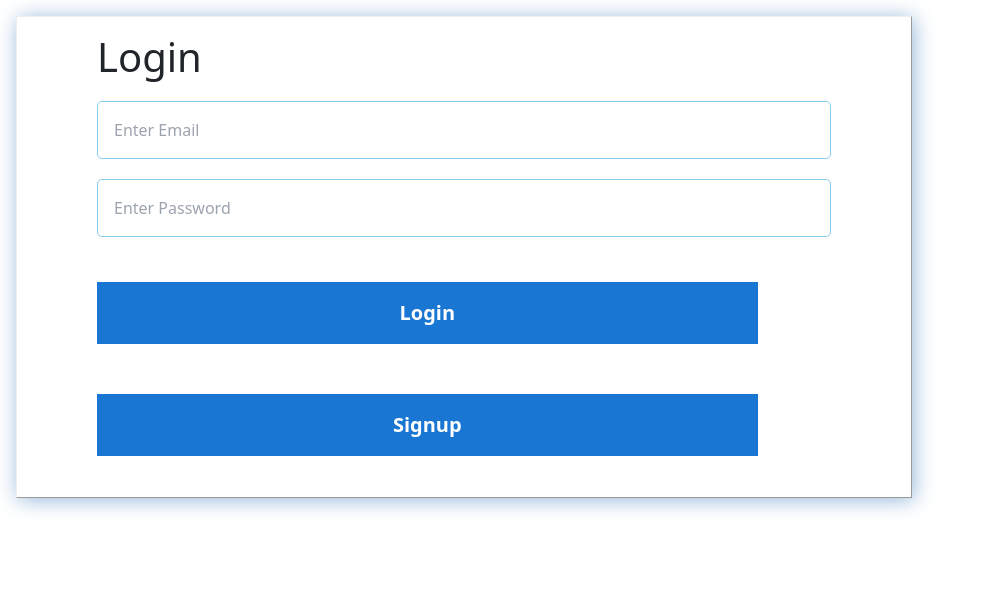
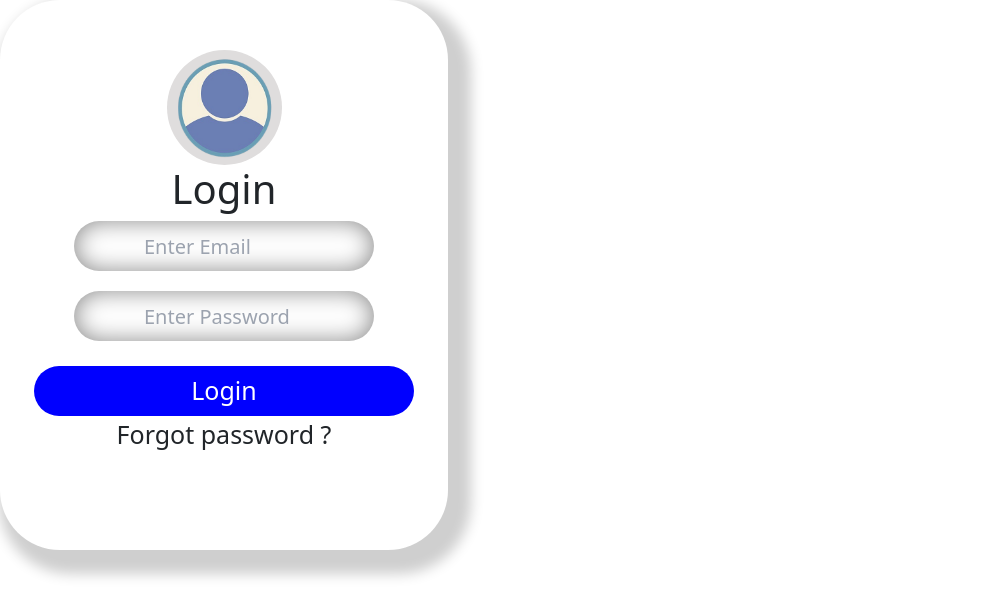
Before and after one commit to manishsingh7001/mania-surbe7001, a React (Create React App) app in the folder Frontend/regex/: page / in a window 1280 px wide. Shown: the top 616 px of the page, without its empty margins (0-989 px from the left). Built offline with nearby package versions, Linux system fonts and the light colour scheme.

Commit message:
Total student edit

```diff
--- /dev/null
+++ b/Frontend/regex/src/Admin/AdminLogin.css
@@ -0,0 +1,87 @@
+.main {
+    text-align: center;
+    justify-content: center;
+    align-items: center;
+    display: flex;
+    padding-top: 90px;
+    padding-bottom: 90px;
+  }
+  .login-sub-main {
+    display: flex;
+    justify-content: center;
+    height: 550px;
+    width: 35%;
+    text-align: center;
+    box-shadow: 11px 12px 13px 12px rgb(207, 207, 207);
+    padding-top: 30px;
+    border-radius: 60px;
+    background-color: white;
+  }
+  .login-imgs {
+      padding-top: 20px;
+      justify-content: center;
+      display: flex;
+    }
+  .login-container-image {
+    background-color: rgb(223, 221, 221);
+    border-radius: 150px;
+    align-items: center;
+    display: flex;
+    justify-content: center;
+    height: 115px;
+    width: 115px;
+  }
+  .login-profile {
+    height: 120px;
+    width: 150px;
+    border-radius: 130px;
+  }
+
+  #login-input{
+      width: 300px;
+      height: 50px;
+      border-radius: 60px;
+      box-shadow: inset 0px 0px 25px 0px #888;
+      border: none;
+      outline: none;
+      background-color: #fff;
+  }
+
+  .login-email{
+      height: 25px;
+      width: 25px;
+      position: absolute;
+      padding: 14px 0 0 25px;
+  }
+
+  .login-name{
+      padding-left: 70px;
+      font-size: 20px;
+  }
+  .login-second-input{
+      padding-top: 20px;
+  }
+
+  .loogin-button{
+      width: 380px;
+      height: 50px;
+      border-radius: 50px;
+      background-color: blue;
+      color: white;
+      font-size: 25px;
+      border: none;
+  }
+  .login-login-button{
+      padding-top: 25px;
+      border-radius: 60px;
+
+  }
+
+  .link{
+      font-size: 25px;
+      font-weight: 400;
+  }
+   a{
+       color: rgb(15, 15, 232);
+       cursor: pointer;
+   }
--- a/Frontend/regex/src/Admin/AdminLogin.js
+++ b/Frontend/regex/src/Admin/AdminLogin.js
@@ -1,5 +1,8 @@
 import React, { useState } from "react";
 import { Link, useNavigate } from "react-router-dom";
+import "../Admin/AdminLogin.css";
+import profile from "../images/profile.png";
+import MailOutlineIcon from "@mui/icons-material/MailOutline";
 
 const AdminLogin = () => {
   const [email, setEmail] = useState("");
@@ -9,7 +12,7 @@ const AdminLogin = () => {
   const handleLogin = async () => {
     try {
       // Make a POST request to your backend API for authentication
-      const response = await fetch("http://localhost:5000/adminlogin", {
+      const response = await fetch("http://localhost:5000/login", {
         method: "POST",
         headers: {
           "Content-Type": "application/json",
@@ -30,36 +33,78 @@ const AdminLogin = () => {
     }
   };
 
-  const signup = () => {
-    navigate("/admin/signup");
+  const forgotpassword = () => {
+    navigate("/forgot-password");
   };
 
+  return (
+    // <div className="main">
+    // <div className="sub-main">
+    //   <h1 className="login">Login</h1>
+    //   <h3 className="loginlabel">Email Id:</h3>
+    //   <input
+    //     className="inputbox"
+    //     type="text"
+    //     value={email}
+    //     onChange={(e) => setEmail(e.target.value)}
+    //     placeholder="Enter Email"
+    //   />
+    //   <h3 className="loginlabel">Password:</h3>
 
+    //   <input
+    //     className="inputbox"
+    //     type="password"
+    //     value={password}
+    //     onChange={(e) => setPassword(e.target.value)}
+    //     placeholder="Enter Password"
+    //   />
+    //   <h1 className="forgot">Forgot Passowrd</h1>
+    //   <button className="button" type="button" onClick={handleLogin}>
+    //     Login
+    //   </button>
+    //   </div>
+    // </div>
 
-
-  return (
-    <div className="register">
+    <div className="login-main">
+      <div className="login-sub-main">
+        <div>
+          <div className="login-imgs">
+            <div className="login-container-image">
+              <img src={profile} alt="profile" className="login-profile" />
+            </div>
+          </div>
+          <div>
             <h1>Login</h1>
+            <div>
               <input
-        className="inputbox"
                 type="text"
                 value={email}
                 onChange={(e) => setEmail(e.target.value)}
                 placeholder="Enter Email"
+                className="login-name"
+                id="login-input"
               />
+            </div>
+            <div className="login-second-input">
               <input
-        className="inputbox"
                 type="password"
                 value={password}
                 onChange={(e) => setPassword(e.target.value)}
                 placeholder="Enter Password"
+                className="login-name"
+                id="login-input"
               />
-      <button className="button" type="button" onClick={handleLogin}>
-        Login
-      </button>
-      <button className="button" type="button" onClick={signup}>
-        Signup
-      </button>
+            </div>
+            <div className="login-login-button">
+              <button className="loogin-button" onClick={handleLogin}>Login</button>
+            </div>
+
+            <p className="link">
+              <a onClick={forgotpassword}>Forgot password ?</a>
+            </p>
+          </div>
+        </div>
+      </div>
     </div>
   );
 };
--- a/Frontend/regex/src/Admin/componentpage/TotalStudents.js
+++ b/Frontend/regex/src/Admin/componentpage/TotalStudents.js
@@ -17,47 +17,47 @@ import Detail from './Detail';
 const TotalStudents = () => {
 
   const [getuserdata, setUserdata ] = useState([]);
-  console.log(getuserdata)
       const navigate = useNavigate();
 
-      const getdata = async (e) => {
+      const getdata = async () => {
+        try {
+          const res = await fetch("http://localhost:5000/getdata", {
+            headers: {
+              "Content-Type": "application/json",
+              Authorization: "Bearer " + localStorage.getItem("adminToken"),
+            },
+          });
 
-        console.log("hello");
+          if (res.status === 401) {
+            // Handle unauthorized access
+            console.log("Unauthorized access. Redirect to login page.");
+            navigate("/admin/login");
+            return;
+          }
+
+          const responseData = await res.json();
+
+
+          if (Array.isArray(responseData.data)) {
+            // Update the state with the received data
+            setUserdata(responseData.data);
+          } else {
+            // Handle other cases (e.g., 404 or invalid response)
+            console.log("Unexpected response:", res.status, responseData);
+          }
+        } catch (error) {
+          console.error("Error fetching data:", error);
+        }
+      };
+
+
+      useEffect(() => {
+        getdata();
+      }, []);
 
 
 
-            const res = await fetch("http://localhost:5000/getdata", {
-                method: 'get',
 
-                headers: {
-                    'Content-Type': 'application/json',
-                },
-            });
-
-            const data = await res.json();
-            console.log(data)
-
-            if(res.status === 404 || !data ){
-
-              console.log("error");
-          }
-          else{
-            setUserdata(data)
-
-          }
-        }
-
-// const view=(e)=>{
-//    navigate("/detail")
-// }
-
-// const edit=(e)=>{
-//   navigate("/update")
-// }
-
-useEffect(()=>{
-  getdata();
-},[])
 
 const deletestd = async (id)=> {
   // eslint-disable-next-line no-restricted-globals
@@ -66,6 +66,7 @@ const deletestd = async (id)=> {
     method: "DELETE",
     headers: {
       'Content-Type': 'application/json',
+      Authorization: "Bearer " + localStorage.getItem("adminToken"),
   }
   })
   const deleteuser = await res2.json();
@@ -76,10 +77,11 @@ const deletestd = async (id)=> {
   }
   else{
     console.log("student deleted successfully");
-    navigate("/totalstudents")
+    navigate("/admin/totalstudents")
   }
 }
 }
+
 
 
   return (
@@ -117,13 +119,17 @@ const deletestd = async (id)=> {
       <td>{element.email}</td>
       <td>{element.contactnumber}</td>
       <td>{element.courses}</td>
-      <td className="d-flex justify-content-between" >
+      <td className="d-flex justify-content-between">
 
-        <NavLink to={`http://localhost:3000/detail/${element._id}`}><button className='btn btn-success'><RemoveRedEyeIcon/></button> </NavLink>
+      {localStorage.getItem("adminToken") ? (
+        <NavLink to={`http://localhost:3000/admin/students/detail/${element._id}`}>
+          <button className='btn btn-success'><RemoveRedEyeIcon/></button>
+        </NavLink>
+      ) : null}
 
 
 
-       <NavLink to={`http://localhost:3000/update/${element._id}`}><button  className='btn btn-primary'><EditIcon/></button></NavLink>
+       <NavLink to={`http://localhost:3000/admin/students/update/${element._id}`}><button  className='btn btn-primary'><EditIcon/></button></NavLink>
        <button className='btn btn-danger' onClick={()=>deletestd(element._id)}><DeleteIcon/></button>
       </td>
     </tr>
--- a/Frontend/regex/src/App.css
+++ b/Frontend/regex/src/App.css
@@ -83,11 +83,29 @@ display: block; */
 
 .register{
 
-  border: 1px outset;
-  width: 70%;
+  /* border: 1px outset; */
+  width: 30%;
   margin: 1rem;
+  margin-left: 40rem;
+  margin-top: 10rem;
+  height: 40rem;
   padding: 1rem 5rem;
   box-shadow: 2px 2px 20px #95b7d9;
+  border-radius: 20px;
+}
+
+.login {
+text-align: center;
+margin-top: 8rem;
+
+}
+.loginlabel{
+  margin-bottom: 0;
+text-align: center;
+}
+
+.forgot {
+  color: black;
 }
 
 .inputbox{
@@ -96,8 +114,13 @@ display: block; */
   padding: 1rem;
   width: 100%;
   border: 1px solid skyblue;
-  border-radius: 5px;
+  border-radius: 20px;
   outline: none;
+  align-items: center;
+}
+
+#box1{
+  margin-top: 2rem;
 }
 
 h3{
@@ -115,9 +138,10 @@ label{
 }
 
 .button{
-  margin: 25px 0px;
+  margin: 25px 130px;
   padding: 1rem;
-  width: 90%;
+  width: 30%;
+  align-items: center;
   border-color: skyblue;
   border: 1px solid;
   cursor: pointer;
@@ -126,6 +150,7 @@ label{
   font-weight: bold;
   font-size: 20px;
   color: white;
+  border-radius: 20px;
 }
 
 .heading{
```
Also changed, not shown: Frontend/regex/src/images/profile.png (added), 1 other file (tests, documents, lock files or other folders). Lines whose indentation alone changed are shown as unchanged.
